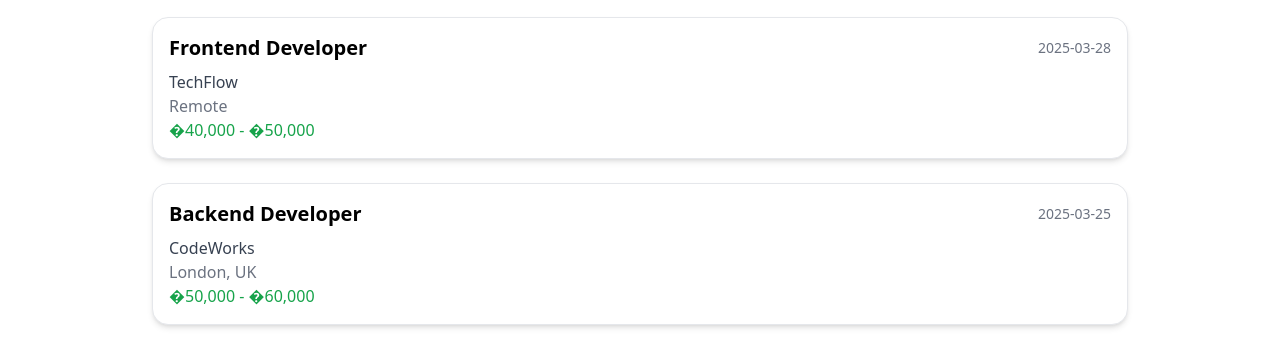
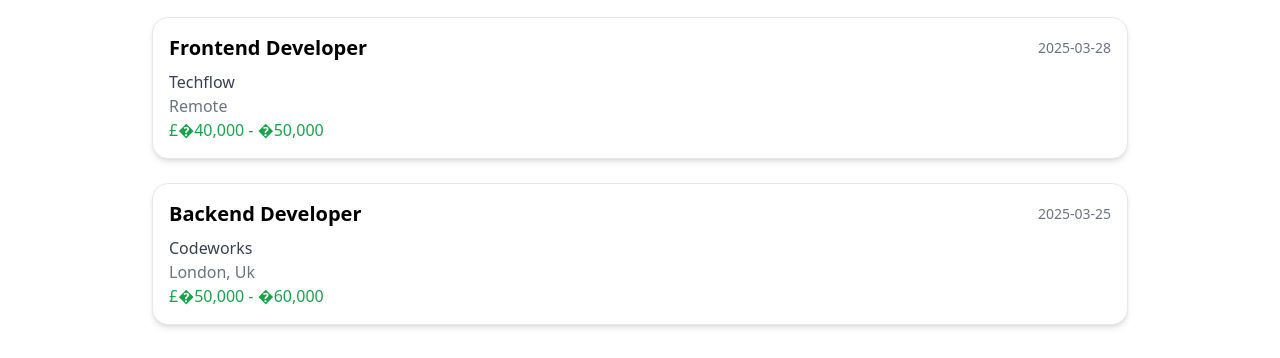
Before and after one commit to NatWaterworth/job-listing-frontend, a React (Create React App) app: page / in a window 1280 px wide. Shown: the part 177-535 px from the top of the page. Built offline with nearby package versions, Linux system fonts and the light colour scheme.

Commit message:
Format Text on Job Cards

```diff
--- a/src/components/JobCard.jsx
+++ b/src/components/JobCard.jsx
@@ -1,16 +1,23 @@
 import React from "react";
 import { Link } from "react-router-dom";
+import { toTitleCase } from "../utils/stringFormat";
 
 const JobCard = ({ job }) => (
     <Link to={`/jobs/${job.id}`} className="block">
         <div className="p-4 bg-white rounded-2xl shadow-md border hover:bg-blue-50 transition">
             <div className="flex justify-between items-center mb-2">
-                <h2 className="text-xl font-semibold">{job.title}</h2>
+                <h2 className="text-xl font-semibold">{toTitleCase(job.title)}</h2>
                 <span className="text-sm text-gray-500">{job.postedDate}</span>
             </div>
-            <p className="text-gray-700">{job.company}</p>
-            <p className="text-gray-500">{job.location}</p>
-            <p className="text-green-600 font-medium">{job.salary}</p>
+            <p className="text-gray-700">{toTitleCase(job.company)}</p>
+            <p className="text-gray-500">{toTitleCase(job.location)}</p>
+            <p className="text-green-600 font-medium">
+                &pound;{job.salary?.toLocaleString(undefined, {
+                    minimumFractionDigits: 0,
+                    maximumFractionDigits: 2,
+                })}
+            </p>
+
         </div>
     </Link>
 );
--- /dev/null
+++ b/src/utils/stringFormat.js
@@ -0,0 +1,8 @@
+export const toTitleCase = (str) => {
+    if (!str || typeof str !== "string") return "";
+    return str
+        .toLowerCase()
+        .split(" ")
+        .map(word => word.charAt(0).toUpperCase() + word.slice(1))
+        .join(" ");
+};
```
